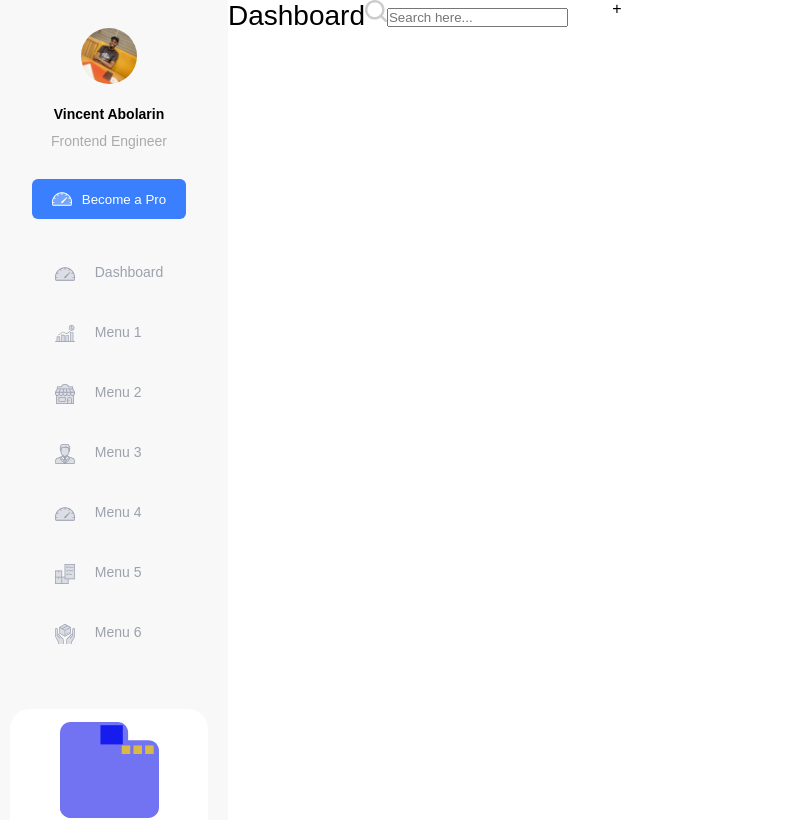
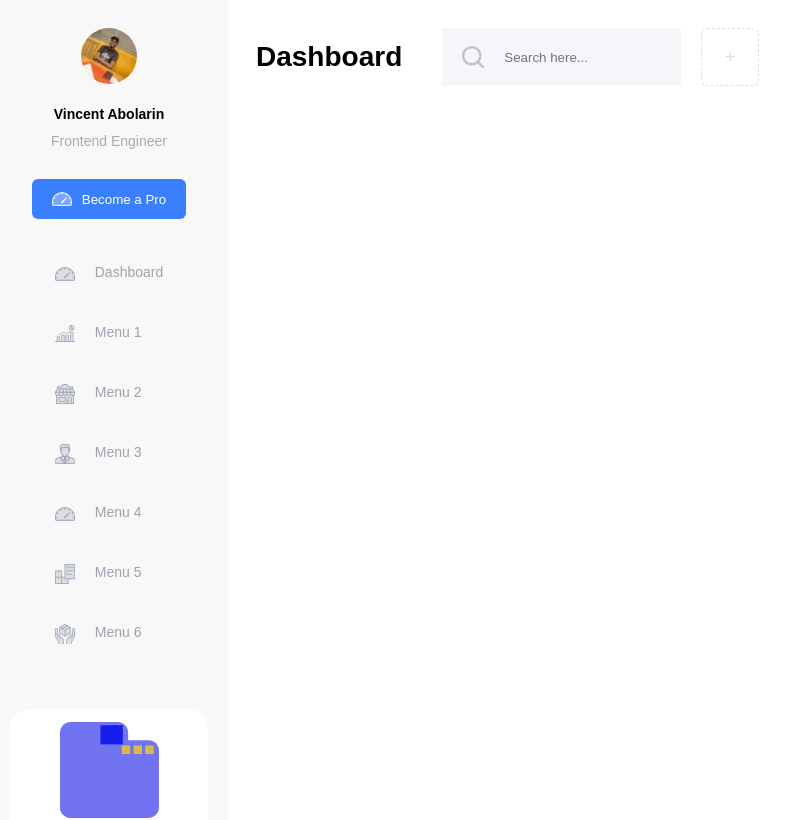
Before and after one commit to vincentabolarin/ha-shem-project, a JavaScript app: page / in a window 1280 px wide. Shown: the top 820 px of the page, without its empty margins (10-800 px from the left). Built offline with nearby package versions, Linux system fonts and the light colour scheme; the HTML template or start-up script is replaced by a standard one.

Commit message:
style CenterTopbar

```diff
--- a/src/components/CenterTopbar.js
+++ b/src/components/CenterTopbar.js
@@ -9,11 +9,11 @@ const CenterTopbar = () => {
                 Dashboard
             </p>
             <div className={styles.searchPlus}>
-                    <div className={styles.search}>
-                        <img src={searchIcon} alt="Search Icon" />
+                <div className={styles.search}>
+                    <img src={searchIcon} alt="Search Icon" className={styles.searchIcon} />
 
-                        <input type="text" className={styles.searchInput} placeholder="Search here..."/>
-                    </div>
+                    <input type="text" className={styles.searchInput} placeholder="Search here..."/>
+                </div>
 
                 <p className={styles.plus}>
                     +
--- a/src/components/Topbar.js
+++ b/src/components/Topbar.js
@@ -1,8 +1,10 @@
+import styles from '../styles/Topbar.module.css';
+
 import CenterTopbar from './CenterTopbar';
 
 const Topbar = () => {
     return (
-        <div>
+        <div className={styles.content}>
             <CenterTopbar />
         </div>
     );
--- a/src/styles/CenterTopbar.module.css
+++ b/src/styles/CenterTopbar.module.css
@@ -1,24 +1,47 @@
 .content {
     display: flex;
     justify-content: space-between;
+    align-items: center;
 }
 
 .dashboard {
     font-size: 28px;
+    font-weight: bold;
+    margin-right: 40px;
 }
 
 .searchPlus {
     display: flex;
     justify-content: flex-end;
+    align-items: center;
     height:58px;
 }
 
+.search {
+    display: flex;
+    align-items: center;
+    background-color: #F4F6FA;
+    height: 100%;
+}
+
 .searchIcon {
-    padding: 10px;
+    padding: 10px 20px;
+}
+
+.searchInput {
+    background-color: #F4F6FA;
+    border: none;
 }
 
 .plus {
     margin-left: 20px;
-    height: 100%;
+    height: 58px;
     width: 58px;
+    display: flex;
+    justify-content: center;
+    align-items: center;
+    color: #00000020;
+    font-size: 18px;
+    border: 1px dashed #00000020;
+    border-radius: 6px;
 }
--- /dev/null
+++ b/src/styles/Topbar.module.css
@@ -0,0 +1,3 @@
+.content {
+    padding: 28px;
+}
```
